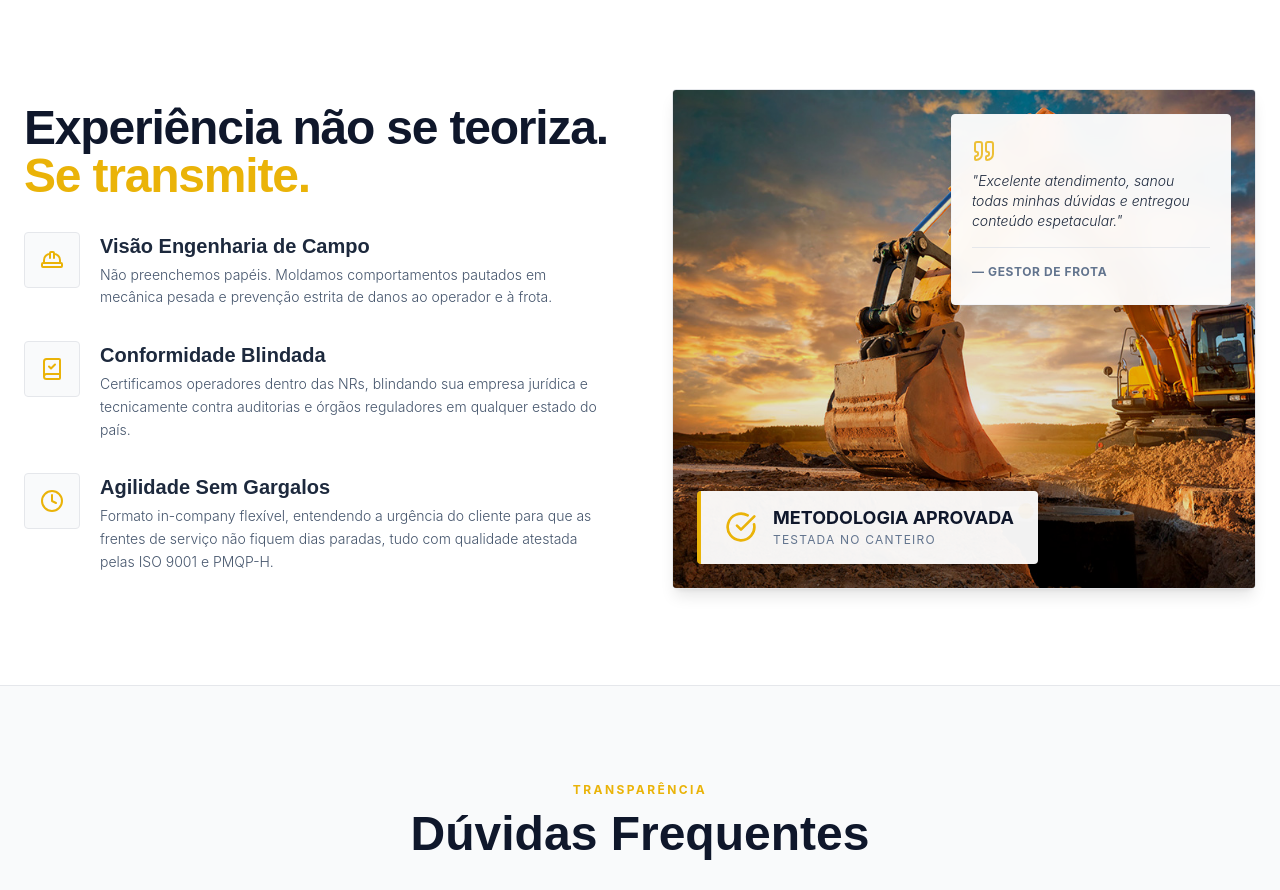
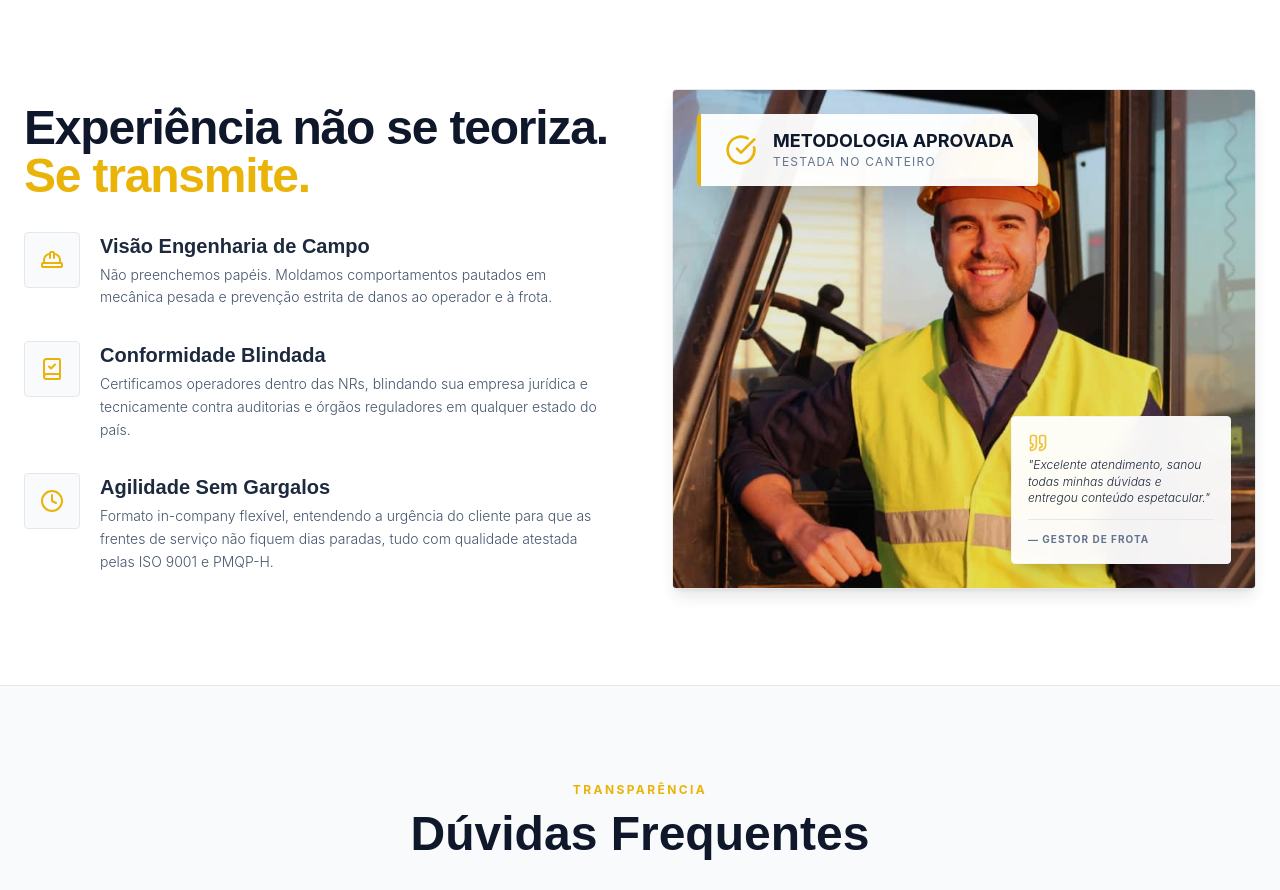
Before and after one commit to mindflowai1/site-sti-engenharia, a website built with Vite: page index.html in a window 1280 px wide. Shown: the part 2475-3365 px from the top of the page. Built offline with nearby package versions, Linux system fonts and the light colour scheme.

Commit message:
nova imagem

```diff
--- a/index.html
+++ b/index.html
@@ -438,9 +438,9 @@
 
                 <div class="relative w-full h-[500px] border border-gray-200 rounded overflow-hidden shadow-lg" data-aos="fade-left">
                     <div class="absolute inset-0 bg-brand-blue/10 z-10 mix-blend-multiply"></div>
-                    <img src="/image.png" alt="Máquina Escavadeira em Obra" class="w-full h-full object-cover">
+                    <img src="/image copy.png" alt="Máquina Escavadeira em Obra" class="w-full h-full object-cover">
                     <!-- Overlays de Prova Social -->
-                    <div class="absolute bottom-6 left-6 z-20 bg-white/95 px-6 py-4 rounded flex items-center gap-4 border-l-4 border-l-accent shadow-2xl">
+                    <div class="absolute top-6 left-6 z-20 bg-white/95 px-6 py-4 rounded flex items-center gap-4 border-l-4 border-l-accent shadow-2xl">
                         <i data-lucide="check-circle" class="w-8 h-8 text-accent"></i>
                         <div>
                             <p class="text-slate-900 font-bold text-lg leading-tight uppercase relative">Metodologia Aprovada<span class="absolute top-0 -right-4 w-2 h-2 rounded-full bg-accent animate-ping"></span></p>
@@ -448,10 +448,10 @@
                         </div>
                     </div>
 
-                    <div class="absolute top-6 right-6 z-20 bg-white/95 backdrop-blur-md px-5 py-6 rounded border border-gray-100 max-w-[280px] shadow-xl">
-                        <i data-lucide="quote" class="w-6 h-6 text-accent mb-2 opacity-80"></i>
-                        <p class="text-slate-800 italic text-sm font-light relative z-10">"Excelente atendimento, sanou todas minhas dúvidas e entregou conteúdo espetacular."</p>
-                        <p class="text-xs text-slate-500 uppercase tracking-wider mt-4 font-bold border-t border-gray-200 pt-4">— Gestor de Frota</p>
+                    <div class="absolute bottom-6 right-6 z-20 bg-white/95 backdrop-blur-md px-4 py-4 rounded border border-gray-100 max-w-[220px] shadow-xl">
+                        <i data-lucide="quote" class="w-5 h-5 text-accent mb-1 opacity-80"></i>
+                        <p class="text-slate-800 italic text-xs leading-snug font-light relative z-10">"Excelente atendimento, sanou todas minhas dúvidas e entregou conteúdo espetacular."</p>
+                        <p class="text-[10px] text-slate-500 uppercase tracking-widest mt-3 font-bold border-t border-gray-200 pt-3">— Gestor de Frota</p>
                     </div>
                 </div>
             </div>
```
Also changed, not shown: public/image copy.png (added).
